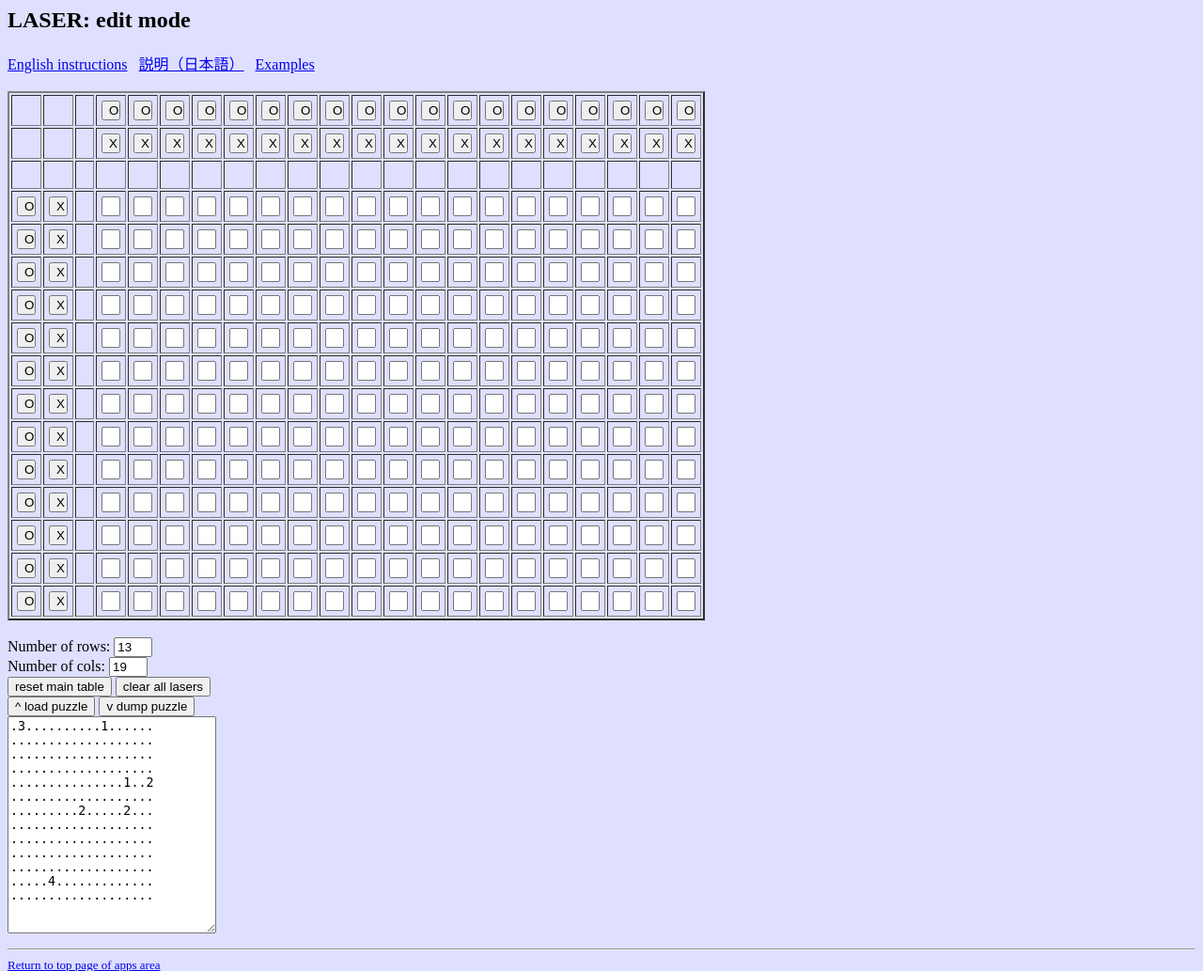
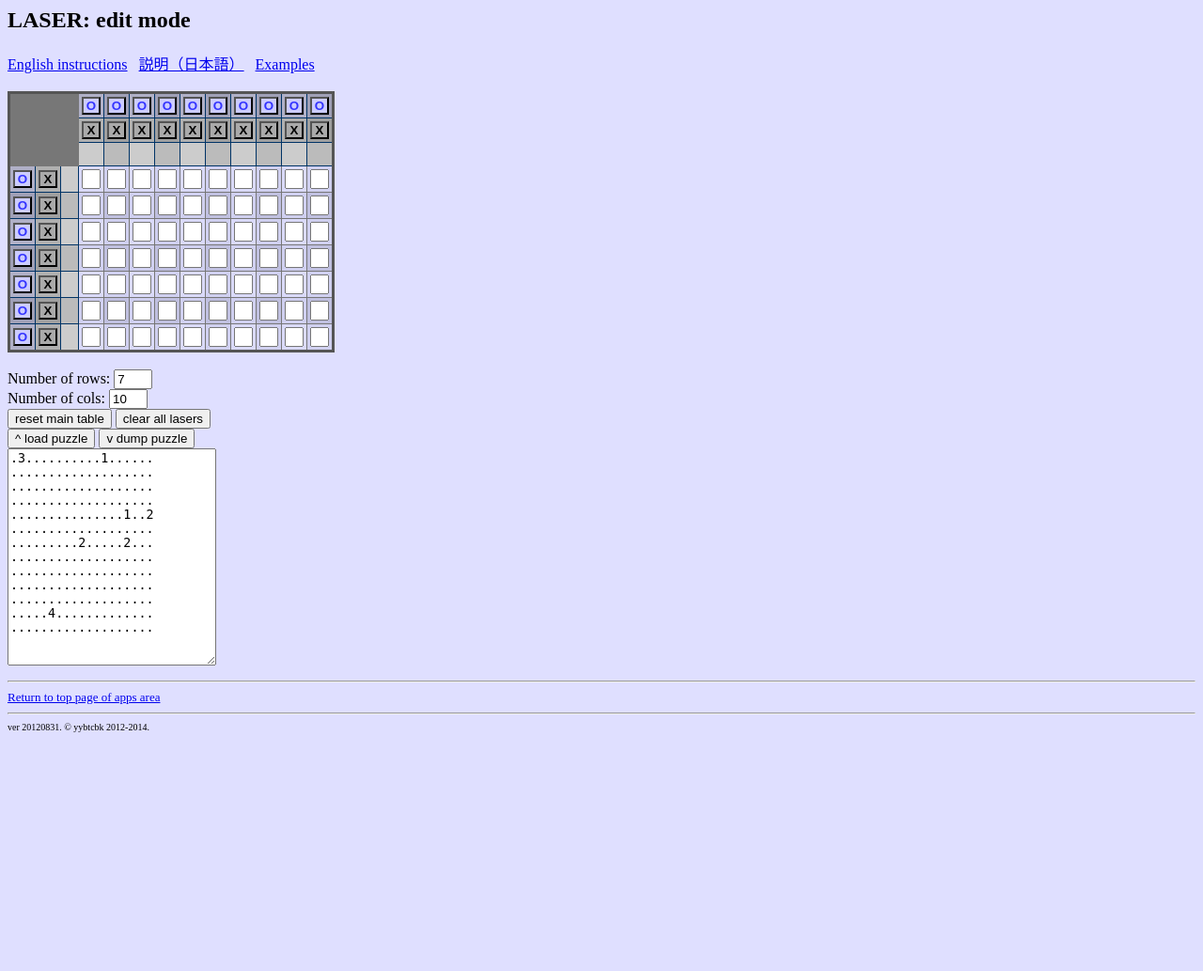
Before and after one commit to yk0242/incubation, a PHP site: page /LASER/puz_LASER-editmode.html in a window 1280 px wide. Shown: the top 1033 px of the page at 94% size. After the commit the page ends 779 px from the top, so only its background shows below. Run offline with PHP 8.4, Linux system fonts and the light colour scheme.

Commit message:
#33: Brush up appearance of LASER  * externalized most styling to laser.css  * brushed up background colors, paddings, border-collapse, etc.  * changed default table size of edit mode to a smaller size

```diff
--- a/incubation-js/LASER/laser.css
+++ b/incubation-js/LASER/laser.css
@@ -1,5 +1,53 @@
 .laser-text{
-font-weight:bold;
-color:#3355FF;
-text-align:center;
+	font-weight:bold;
+	color:#3377FF;
+	text-align:center;
 }
+.laser-onsrc-text{
+	font-weight:bold;
+	color:#3333FF;
+}
+.laser-offsrc-text{
+	font-weight:bold;
+	color:#333333;
+}
+
+.laser-on-button{
+	width:20px;
+	padding:0px;
+	font-weight:bold;
+	color:#3333FF;
+	background-color:#CCCCFF;
+}
+.laser-off-button{
+	width:20px;
+	padding:0px;
+	font-weight:bold;
+	color:#000000;
+	background-color:#AAAAAA;
+}
+
+table{
+	border:3px solid #555555;
+	border-collapse:collapse;
+}
+td{
+	border:1px solid #777777;
+	padding:3px;
+}
+.laser-src-td-e,.laser-src-td-o,.laser-on-td-e,.laser-on-td-o,.laser-off-td-e,.laser-off-td-o{
+	border:1px solid #003366;
+}
+
+.laser-tl-td   { background-color:#777777; }
+.laser-src-td-e{ background-color:#CCCCCC; }
+.laser-src-td-o{ background-color:#BBBBBB; }
+.laser-on-td-e { background-color:#B0B0C7; }
+.laser-on-td-o { background-color:#A0A0B7; }
+.laser-off-td-e{ background-color:#B0B0B0; }
+.laser-off-td-o{ background-color:#A0A0A0; }
+.laser-main-td-ee { background-color:#DADAFA; }
+.laser-main-td-oe { background-color:#D0D0F0; }
+.laser-main-td-oo { background-color:#C0C0E0; }
+.laser-main-td-on { background-color:#3333FF !important; }
+.laser-main-td-off{ background-color:#000000 !important; }
--- a/incubation-js/LASER/laser.js
+++ b/incubation-js/LASER/laser.js
@@ -2,6 +2,7 @@
 //
 // 2012.08.31 yybtcbk ver 1.0 completed.
 // 2014.09.22 yybtcbk altered to externalize puzzle contents to laser_problems.js
+// 2014.09.23 yybtcbk altered to externalize some styling to css file
 //
 // specs memo: html must have variable holders with the following ids:
 //   rows, cols, rowtxts, colstxt, puzId
@@ -9,11 +10,9 @@
 //*************************
 //******* global vars *****
 //*************************
-var onColor = "#3333FF";
-var offColor = "#000000";
 var onLbl = "O";
 var offLbl = "X";
-var indetLbl = "&nbsp;&nbsp;";
+var indetLbl = "&nbsp;&nbsp;&nbsp;";
 //laser indicators: 1:on, 0:off, -1:indet
 var rowsOn=[];
 var colsOn=[];
@@ -92,6 +91,7 @@ function resetMaintable(editable){
 		//leave first three cells empty
 		for (var i=0; i<3; i++){
 			var cell = document.createElement("td");
+			cell.className="laser-tl-td";
 			row.appendChild(cell);
 		}
 
@@ -99,12 +99,18 @@ function resetMaintable(editable){
 		for (var i=0; i <cols; i++){
 			var cell = document.createElement("td");
 			if (j==-3){
-				cell.innerHTML='<input type="button" style="width:20px;" id="col_'+i+'_on" value="'+onLbl+'" onClick="colOn('+i+')">';
+				if(i%2==0) cell.className="laser-on-td-e";
+				else cell.className="laser-on-td-o";
+				cell.innerHTML='<input type="button" class="laser-on-button" id="col_'+i+'_on" value="'+onLbl+'" onClick="colOn('+i+')">';
 			}
 			else if(j==-2){
-				cell.innerHTML='<input type="button" style="width:20px;" id="col_'+i+'_off" value="'+offLbl+'" onClick="colOff('+i+')">';
+				if(i%2==0) cell.className="laser-off-td-e";
+				else cell.className="laser-off-td-o";
+				cell.innerHTML='<input type="button" class="laser-off-button" id="col_'+i+'_off" value="'+offLbl+'" onClick="colOff('+i+')">';
 			}
 			else{
+				if(i%2==0) cell.className="laser-src-td-e";
+				else cell.className="laser-src-td-o";
 				cell.innerHTML='<div id="col_'+i+'_laser">'+indetLbl+'</div>';
 				cell.setAttribute("align","center");
 			}
@@ -120,14 +126,20 @@ function resetMaintable(editable){
 
 		//place on/off buttons and laser pointer in first two cols
 		var cell_on = document.createElement("td");
-		cell_on.innerHTML='<input type="button" style="width:20px;" id="row_'+j+'_on" value="'+onLbl+'" onClick="rowOn('+j+')">';
+		if(j%2==0) cell_on.className="laser-on-td-e";
+		else cell_on.className="laser-on-td-o";
+		cell_on.innerHTML='<input type="button" class="laser-on-button" id="row_'+j+'_on" value="'+onLbl+'" onClick="rowOn('+j+')">';
 		row.appendChild(cell_on);
 		var cell_off = document.createElement("td");
-		cell_off.innerHTML='<input type="button" style="width:20px;" id="row_'+j+'_off" value="'+offLbl+'" onClick="rowOff('+j+')">';
+		if(j%2==0) cell_off.className="laser-off-td-e";
+		else cell_off.className="laser-off-td-o";
+		cell_off.innerHTML='<input type="button" class="laser-off-button" id="row_'+j+'_off" value="'+offLbl+'" onClick="rowOff('+j+')">';
 		row.appendChild(cell_off);
 
 		//place laser pointers in next col
 		var cell_laser = document.createElement("td");
+		if(j%2==0) cell_laser.className="laser-src-td-e";
+		else cell_laser.className="laser-src-td-o";
 		cell_laser.innerHTML='<div id="row_'+j+'_laser">'+indetLbl+'</div>';
 		cell_laser.setAttribute("align","center");
 		row.appendChild(cell_laser);
@@ -138,6 +150,13 @@ function resetMaintable(editable){
 			if(editable) cell.innerHTML='<input type="textbox" style="width:20px;">';
 			else cell.innerHTML='&nbsp;';
 			cell.setAttribute("id","cell_"+i+"_"+j);
+			if(j%2==0){
+				if(i%2==0) cell.className="laser-main-td-ee";
+				else cell.className="laser-main-td-oe";
+			}else{
+				if(i%2==0) cell.className="laser-main-td-oe";
+				else cell.className="laser-main-td-oo";
+			}
 			row.appendChild(cell);
 		}
 		tblBody.appendChild(row);
@@ -145,8 +164,8 @@ function resetMaintable(editable){
 	tbl.appendChild(tblBody);
 
 	//set table attribs here
-	tbl.setAttribute("border", "2");
-	tbl.setAttribute("cellpadding", "5");
+//	tbl.setAttribute("border", "2px");
+//	tbl.setAttribute("cellpadding", "2px");
 	tbl.setAttribute("id", "maintable");
 
 	//replace maintable
@@ -214,12 +233,13 @@ function rowOn(row){
 	//turn laser pointer on
 	rowsOn[row]=1;
 	var laser = document.getElementById("row_"+row+"_laser");
-	laser.innerHTML=onLbl;
+	laser.innerHTML='<span class="laser-onsrc-text">'+onLbl+'</span>';
 
 	//fill grid accordingly
 	for(i=0; i<cols; i++){
 		var cell = document.getElementById("cell_"+i+"_"+row);
-		cell.setAttribute("bgColor", onColor);
+		cell.className=cell.className.replace(/laser-main-td-off/g,'');
+		cell.className+=" laser-main-td-on";
 	}
 }
 
@@ -229,12 +249,13 @@ function colOn(col){
 	//turn laser pointer on
 	colsOn[col]=1;
 	var laser = document.getElementById("col_"+col+"_laser");
-	laser.innerHTML=onLbl;
+	laser.innerHTML='<span class="laser-onsrc-text">'+onLbl+'</span>';
 
 	//fill grid accordingly
 	for(j=0; j<rows; j++){
 		var cell = document.getElementById("cell_"+col+"_"+j);
-		cell.setAttribute("bgColor", onColor);
+		cell.className=cell.className.replace(/laser-main-td-off/g,'');
+		cell.className+=" laser-main-td-on";
 	}
 }
 
@@ -253,7 +274,8 @@ function rowOff(row){
 			var cell = document.getElementById("cell_"+i+"_"+row);
 			//turn cell clear iff col laser is not on
 			if(colsOn[i]!=1){
-				cell.removeAttribute("bgColor");
+				cell.className=cell.className.replace(/laser-main-td-on/g,'');
+				cell.className=cell.className.replace(/laser-main-td-off/g,'');
 			}
 		}
 	}
@@ -261,18 +283,20 @@ function rowOff(row){
 	//else switch the laser value to off
 	else{
 		rowsOn[row]=0;
-		laser.innerHTML=offLbl;
+		laser.innerHTML='<span class="laser-offsrc-text">'+offLbl+'</span>';
 
 		//fill grid accordingly
 		for(i=0; i<cols; i++){
 			var cell = document.getElementById("cell_"+i+"_"+row);
 			//turn cell dark iff col laser is off
 			if(colsOn[i]==0){
-				cell.setAttribute("bgColor", offColor);
+				cell.className=cell.className.replace(/laser-main-td-on/g,'');
+				cell.className+=" laser-main-td-off";
 			}
 			//turn cell indeterminate if col laser is indeterminate
 			if(colsOn[i]==-1){
-				cell.removeAttribute("bgColor");
+				cell.className=cell.className.replace(/laser-main-td-on/g,'');
+				cell.className=cell.className.replace(/laser-main-td-off/g,'');
 			}
 		}
 	}
@@ -293,7 +317,8 @@ function colOff(col){
 			var cell = document.getElementById("cell_"+col+"_"+j);
 			//turn cell clear iff row laser is not on
 			if(rowsOn[j]!=1){
-				cell.removeAttribute("bgColor");
+				cell.className=cell.className.replace(/laser-main-td-on/g,'');
+				cell.className=cell.className.replace(/laser-main-td-off/g,'');
 			}
 		}
 	}
@@ -301,18 +326,20 @@ function colOff(col){
 	//else switch the laser value to off
 	else{
 		colsOn[col]=0;
-		laser.innerHTML=offLbl;
+		laser.innerHTML='<span class="laser-offsrc-text">'+offLbl+'</span>';
 
 		//fill grid accordingly
 		for(j=0; j<rows; j++){
 			var cell = document.getElementById("cell_"+col+"_"+j);
 			//turn cell dark iff row laser is off
 			if(rowsOn[j]==0){
-				cell.setAttribute("bgColor", offColor);
+				cell.className=cell.className.replace(/laser-main-td-on/g,'');
+				cell.className+=" laser-main-td-off";
 			}
 			//turn cell indeterminate if row laser is indeterminate
 			if(rowsOn[j]==-1){
-				cell.removeAttribute("bgColor");
+				cell.className=cell.className.replace(/laser-main-td-on/g,'');
+				cell.className=cell.className.replace(/laser-main-td-off/g,'');
 			}
 		}
 	}
@@ -337,7 +364,9 @@ function clearLasers(){
 
 		//clear grid row
 		for(i=0; i<cols; i++){
-			document.getElementById("cell_"+i+"_"+j).removeAttribute("bgColor");
+			var cell = document.getElementById("cell_"+i+"_"+j);
+			cell.className=cell.className.replace(/laser-main-td-on/g,'');
+			cell.className=cell.className.replace(/laser-main-td-off/g,'');
 		}
 	}
 }
--- a/incubation-js/LASER/puz_LASER-editmode.html
+++ b/incubation-js/LASER/puz_LASER-editmode.html
@@ -8,6 +8,7 @@
 <meta http-equiv="Content-Script-Type" content="text/javascript">
 <meta http-equiv="Content-Style-Type" content="text/css">
 <script type="text/javascript" src="laser.js"></script>
+<link rel="stylesheet" href="laser.css" TYPE="text/css">
 </head>
 
 <body bgcolor="#DFDFFF" onLoad="resetMaintable(true)">
@@ -23,9 +24,9 @@
 <tr><td>Please enable JavaScript to run.</td></tr>
 </table>
 <br>
-Number of rows: <input type="text" id="rowstxt" size="2" value="13"><br>
-Number of cols: <input type="text" id="colstxt" size="2" value="19"><br>
-<input type="hidden" id="rows" value="13"><input type="hidden" id="cols" value="19">
+Number of rows: <input type="text" id="rowstxt" size="2" value="7"><br>
+Number of cols: <input type="text" id="colstxt" size="2" value="10"><br>
+<input type="hidden" id="rows" value="7"><input type="hidden" id="cols" value="10">
 <input type="hidden" id="puzId">
 
 <input type="button" value="reset main table" onClick="resetMaintable(true)">
```
